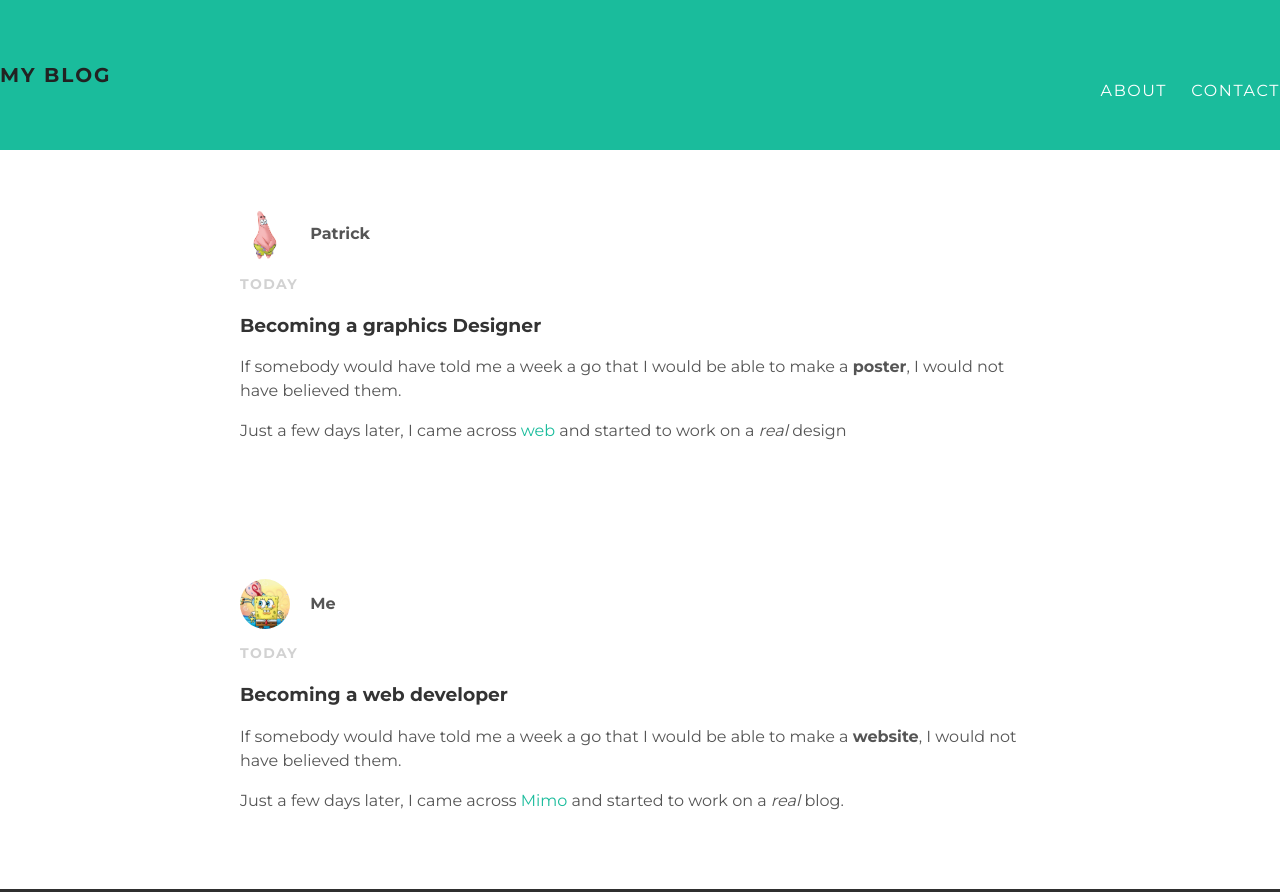
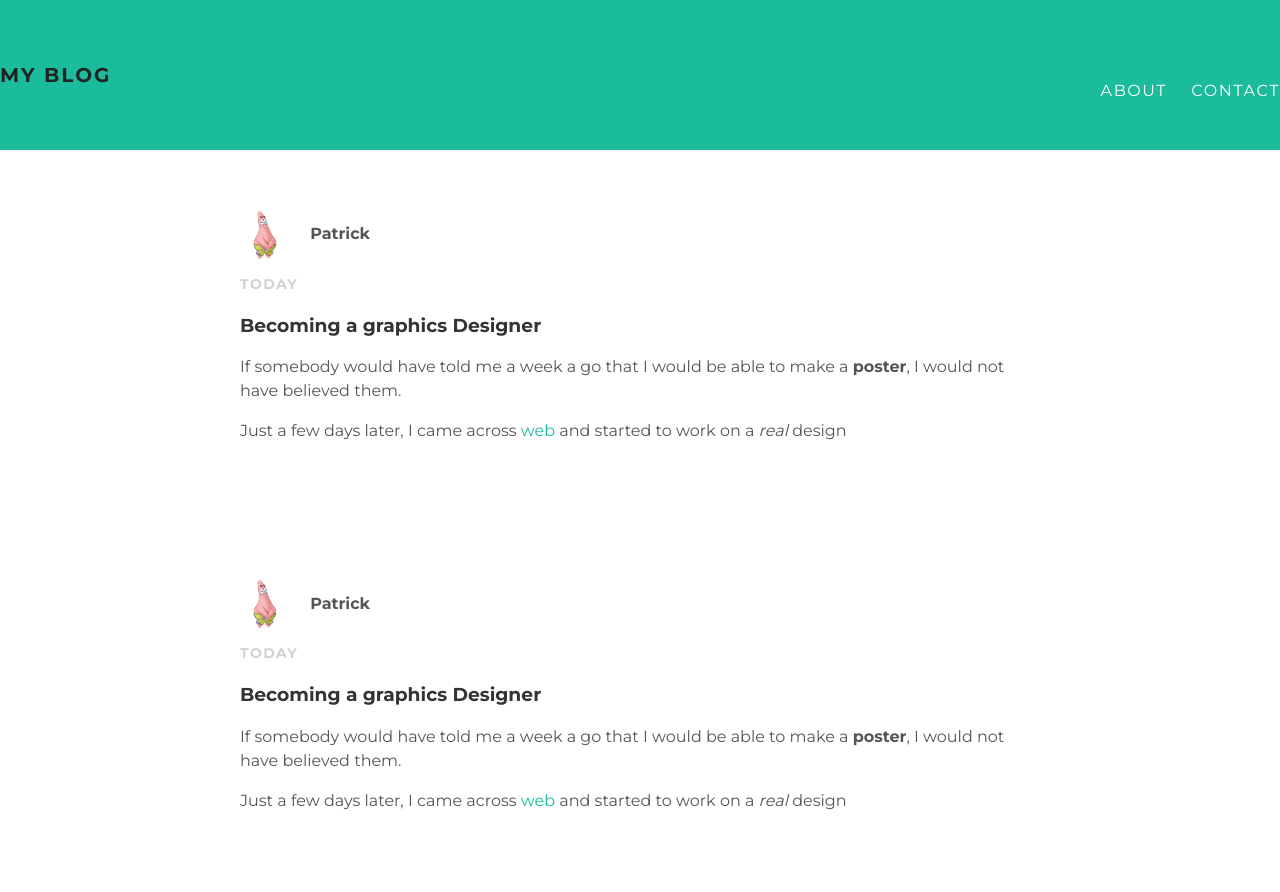
Before and after one commit to WildGee/wildgee.github.io, a plain HTML site: page index.html in a window 1280 px wide. Shown: the top 892 px of the page. Drawn offline with Linux system fonts and the light colour scheme.

Commit message:
Update index.html

```diff
--- a/index.html
+++ b/index.html
@@ -20,6 +20,23 @@
     </div>
 
     <!--Content-->
+
+    <div id="content">
+      <div class="post-container">
+
+        <div class="post">
+          <div class="post-author">
+            <img src="patrick.jpg">
+            <span>Patrick</span>
+          </div>
+          <p class="post-date">Today</p>
+          <h3 class="post-title">Becoming a graphics Designer</h3>
+          <div class="post-content">
+            <p>If somebody would have told me a week a go that I would be able to make a <strong>poster</strong>, I would not have believed them.</p>
+            <p>Just a few days later, I came across <a href="https://getmimo.com">web</a> and started to work on a <em>real</em> design</p>
+          </div>
+        </div>
+
     <div id="content">
       <div class="post-container">
 
```
